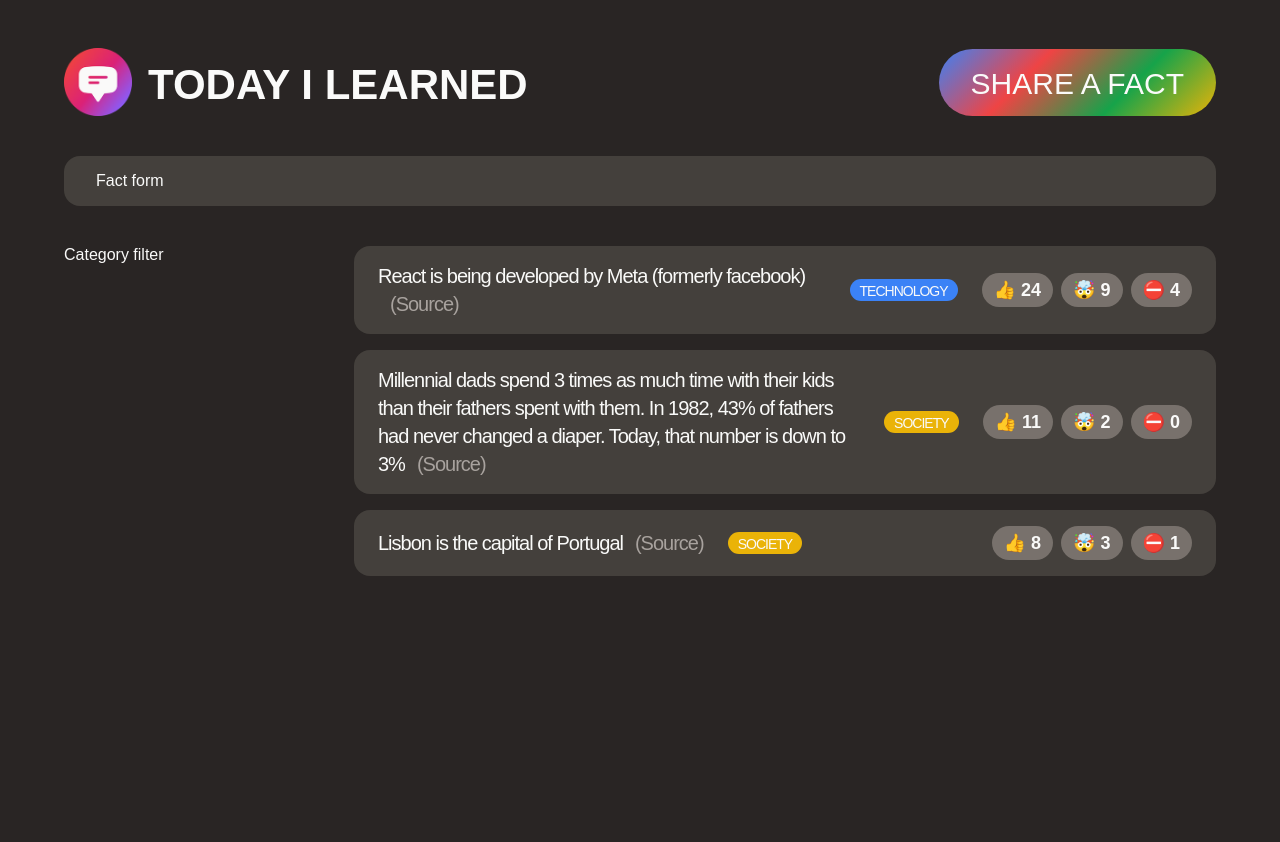
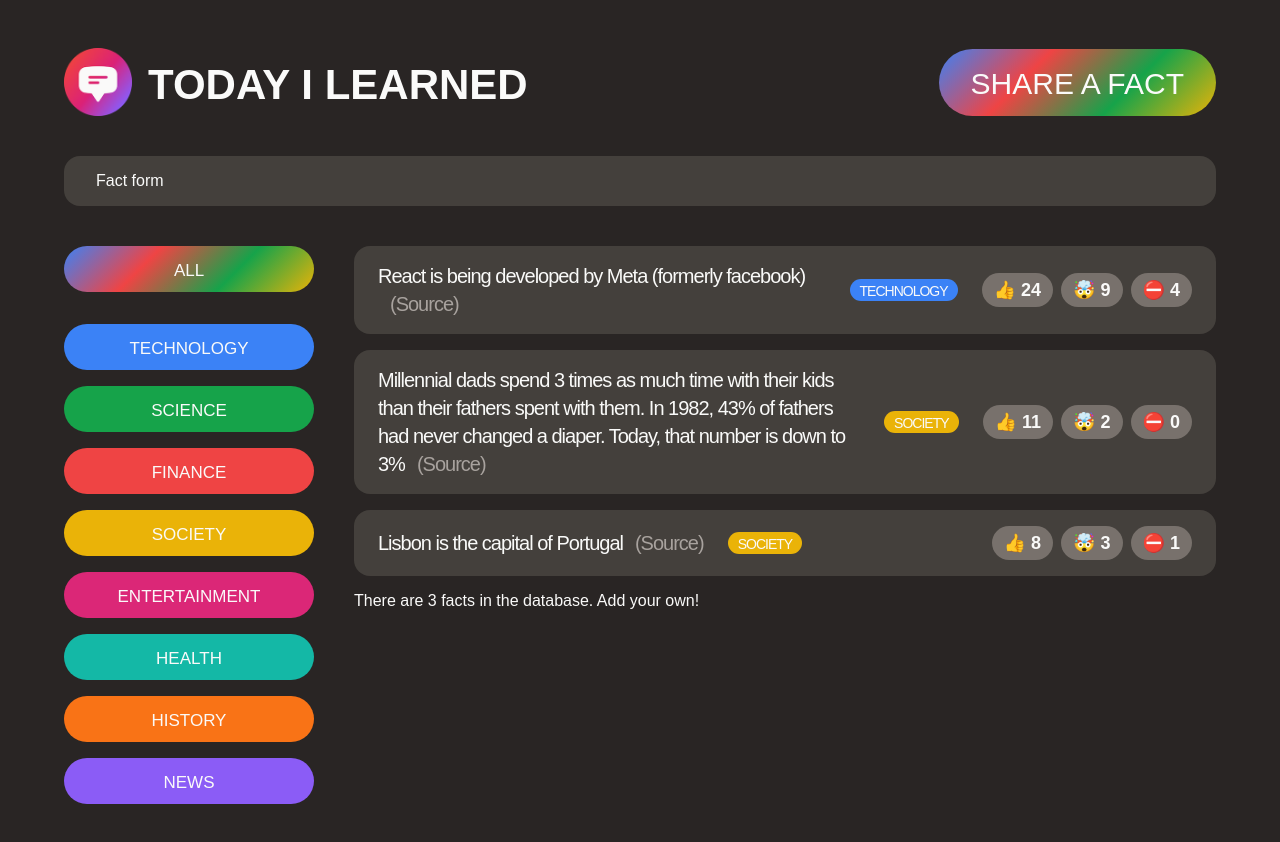
Before and after one commit to AaronMurillo01/today-i-learn, a React (Create React App) app: page / in a window 1280 px wide. Shown: the top 842 px of the page. Before the commit the page ends 800 px from the top, so only its background shows below. Built offline with nearby package versions, Linux system fonts and the light colour scheme; a web font is replaced by a local one.

Commit message:
Adding category buttons and color to show in the web with each of the section

```diff
--- a/src/App.js
+++ b/src/App.js
@@ -1,15 +1,4 @@
 import "./style.css";
-
-const CATEGORIES = [
-  { name: "technology", color: "#3b82f6" },
-  { name: "science", color: "#16a34a" },
-  { name: "finance", color: "#ef4444" },
-  { name: "society", color: "#eab308" },
-  { name: "entertainment", color: "#db2777" },
-  { name: "health", color: "#14b8a6" },
-  { name: "history", color: "#f97316" },
-  { name: "news", color: "#8b5cf6" },
-];
 
 const initialFacts = [
   {
@@ -70,11 +59,41 @@ function App() {
 }
 
 function NewFactFom() {
-  return <form class="fact-form">Fact form</form>;
+  return <form className="fact-form">Fact form</form>;
 }
 
+const CATEGORIES = [
+  { name: "technology", color: "#3b82f6" },
+  { name: "science", color: "#16a34a" },
+  { name: "finance", color: "#ef4444" },
+  { name: "society", color: "#eab308" },
+  { name: "entertainment", color: "#db2777" },
+  { name: "health", color: "#14b8a6" },
+  { name: "history", color: "#f97316" },
+  { name: "news", color: "#8b5cf6" },
+];
+
 function CategoryFilter() {
-  return <aside>Category filter</aside>;
+  return (
+    <aside>
+      <ul>
+        <li className="category">
+          <button className="btn btn-all-categories">All</button>
+        </li>
+
+        {CATEGORIES.map((cat) => (
+          <li key={cat.name} className="category">
+            <button
+              className="btn btn-category"
+              style={{ backgroundColor: cat.color }}
+            >
+              {cat.name}
+            </button>
+          </li>
+        ))}
+      </ul>
+    </aside>
+  );
 }
 
 function FactList() {
@@ -85,7 +104,17 @@ function FactList() {
     <section>
       <ul className="facts-list">
         {facts.map((fact) => (
-          <li key={fact.id} className="fact">
+          <Fact key={fact.id} fact={fact} />
+        ))}
+      </ul>
+      <p>There are {facts.length} facts in the database. Add your own!</p>
+    </section>
+  );
+}
+
+function Fact({ fact }) {
+  return (
+    <li className="fact">
       <p>
         {fact.text}
         <a className="source" href={fact.source} target="_blank">
@@ -95,9 +124,8 @@ function FactList() {
       <span
         className="tag"
         style={{
-                backgroundColor: CATEGORIES.find(
-                  (cat) => cat.name === fact.category
-                ).color,
+          backgroundColor: CATEGORIES.find((cat) => cat.name === fact.category)
+            .color,
         }}
       >
         {fact.category}
@@ -108,9 +136,6 @@ function FactList() {
         <button>⛔ {fact.votesFalse}</button>
       </div>
     </li>
-        ))}
-      </ul>
-    </section>
   );
 }
 
--- a/v1/style.css
+++ b/v1/style.css
@@ -16,7 +16,7 @@ body {
 }
 
 /*MAIN LAYOUT*/
-.container {
+#root {
   max-width: 1500px;
   margin: 0;
 }
```
Lines whose indentation alone changed are shown as unchanged.
